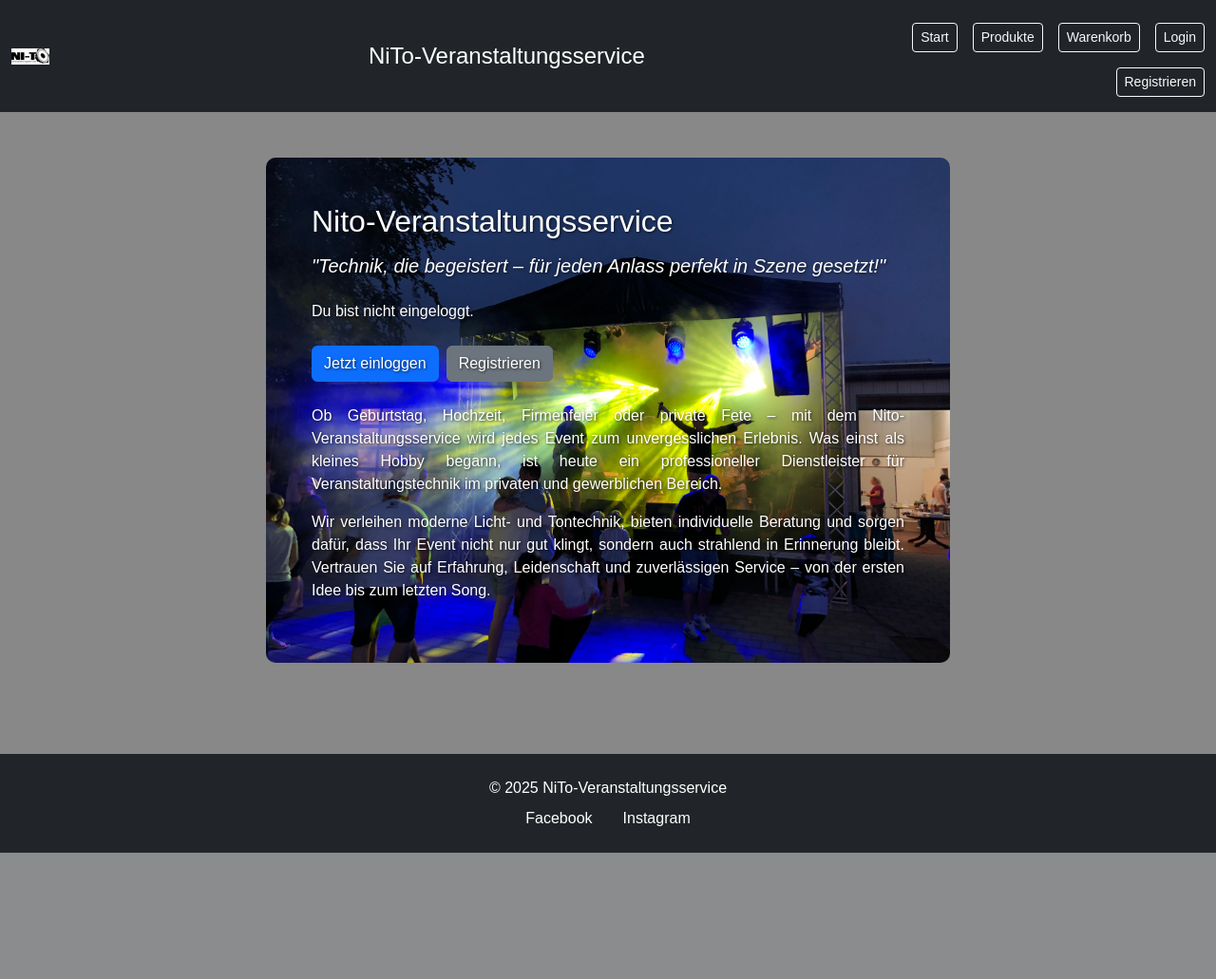
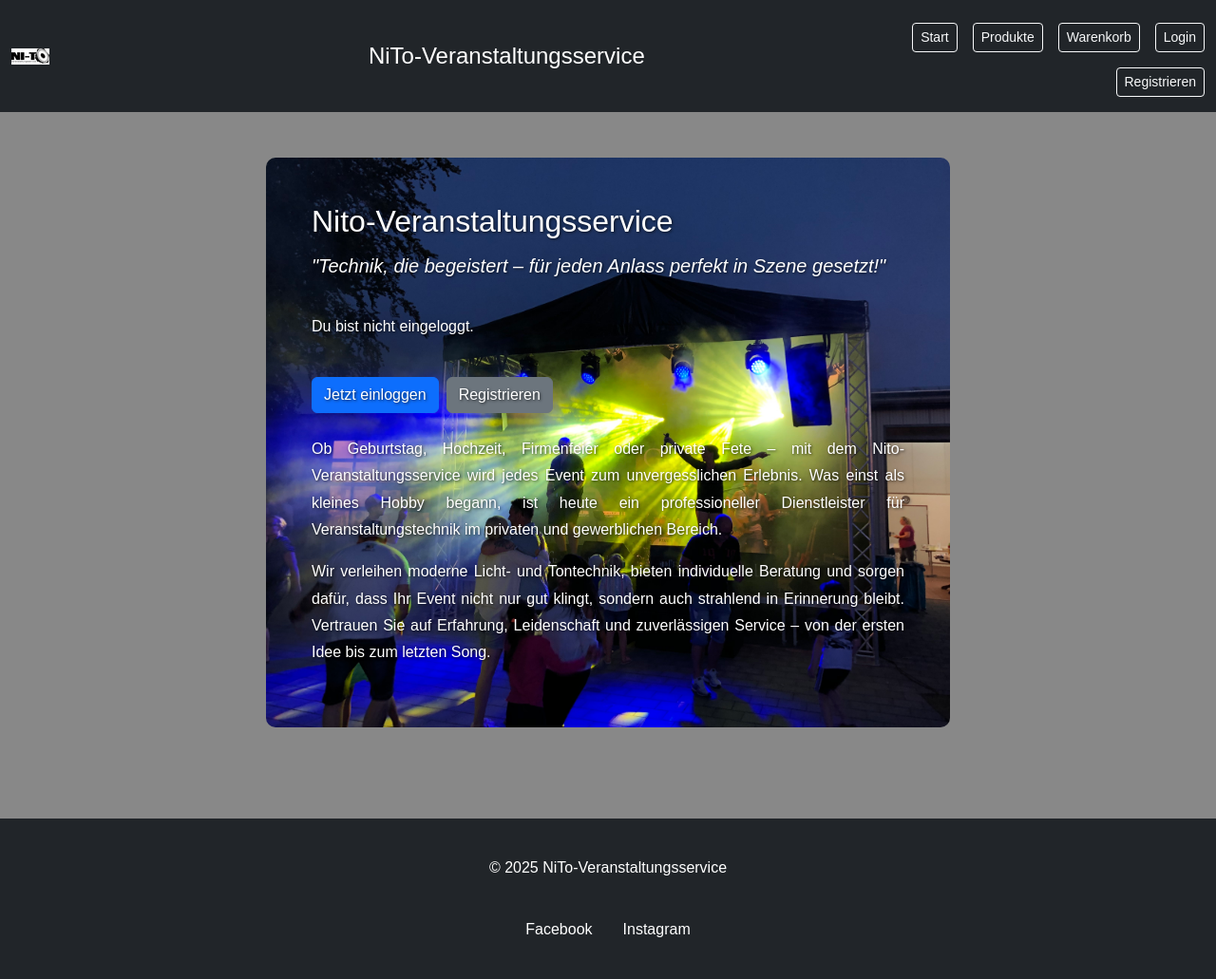
Before and after one commit to JS-Winf/webetch, a Flask app: page / in a window 1280 px wide. Shown: the whole page at 95% size. Before the commit the page ends 898 px from the top, so only its background shows below. Run offline with Flask 3, Linux system fonts and the light colour scheme; some libraries are stand-ins or nearby versions.

Commit message:
Anpassung Text Stil

```diff
--- a/backend/static/styles.css
+++ b/backend/static/styles.css
@@ -4,6 +4,7 @@ html, body {
     height: 100%;
     margin: 0;
     font-family: Arial, sans-serif;
+    line-height: 1.5cm;
     background-color: #888888;
     display: flex;
     flex-direction: column;
--- a/backend/templates/index.html
+++ b/backend/templates/index.html
@@ -21,12 +21,12 @@
                     </p>
                 {% endif %}
 
-                <p class="p-start mt-4">
+                <p class="p-start mt-4" style="line-height: 0.75cm;">
                     Ob Geburtstag, Hochzeit, Firmenfeier oder private Fete – mit dem Nito-Veranstaltungsservice wird jedes Event zum unvergesslichen Erlebnis.
                     Was einst als kleines Hobby begann, ist heute ein professioneller Dienstleister für Veranstaltungstechnik im privaten und gewerblichen Bereich.
                 </p>
 
-                <p class="p-start mt-3">
+                <p class="p-start mt-3" style="line-height: 0.75cm;">
                     Wir verleihen moderne Licht- und Tontechnik, bieten individuelle Beratung und sorgen dafür, dass Ihr Event nicht nur gut klingt,
                     sondern auch strahlend in Erinnerung bleibt. Vertrauen Sie auf Erfahrung, Leidenschaft und zuverlässigen Service –
                     von der ersten Idee bis zum letzten Song.
```
